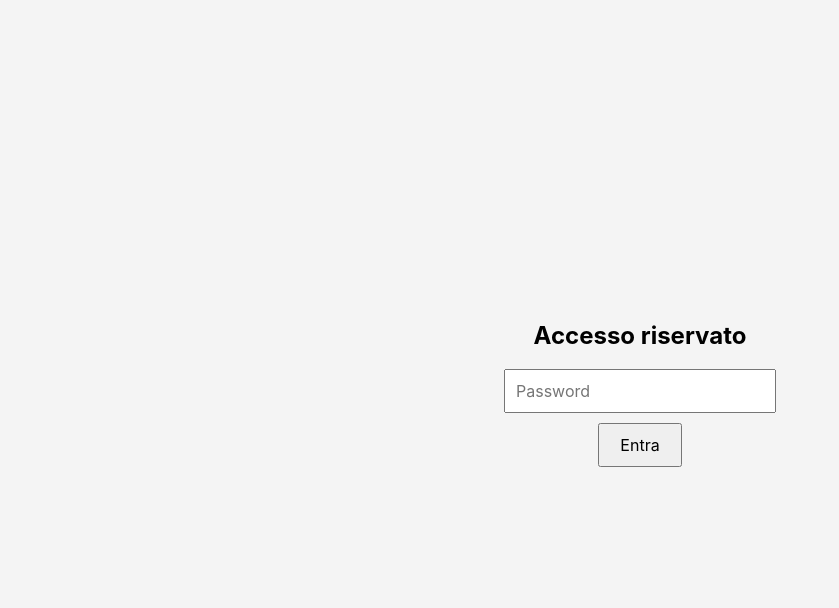
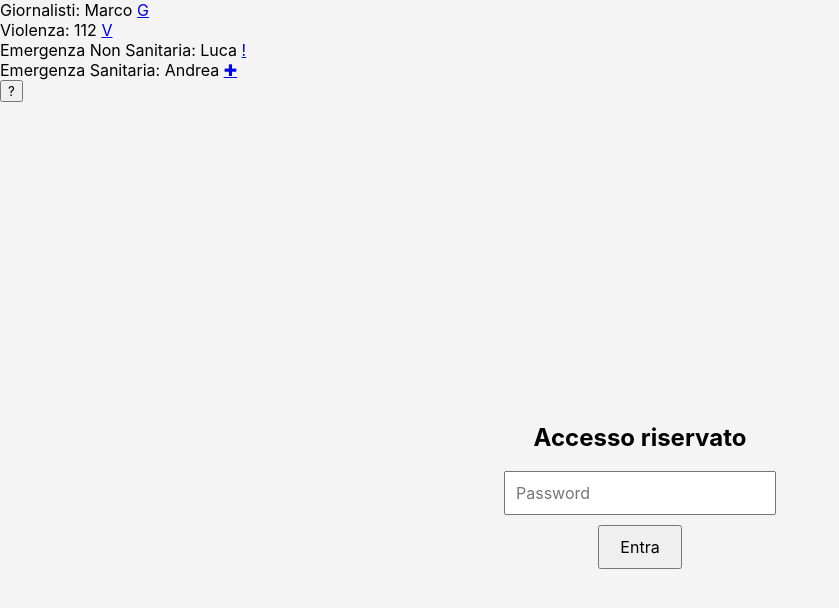
Before and after one commit to GioeleMinotti99/uscieri, a plain HTML site: page index.html in a window 1280 px wide. Shown: the whole page, without its empty margins (0-839 px from the left). Drawn offline with Linux system fonts and the light colour scheme.

Commit message:
Update index.html

```diff
--- a/index.html
+++ b/index.html
@@ -6,6 +6,27 @@
   <meta name="viewport" content="width=device-width, initial-scale=1.0">
   <link rel="stylesheet" href="css/style.css">
 </head>
+  <div id="fab-container">
+  <div id="fab-options">
+    <div class="fab-item">
+      <span class="fab-label">Giornalisti: Marco</span>
+      <a href="tel:3384329449" class="fab-sub-btn journalists">G</a>
+    </div>
+    <div class="fab-item">
+      <span class="fab-label">Violenza: 112</span>
+      <a href="tel:112" class="fab-sub-btn police">V</a>
+    </div>
+    <div class="fab-item">
+      <span class="fab-label">Emergenza Non Sanitaria: Luca</span>
+      <a href="tel:3393806544" class="fab-sub-btn non-medical">!</a>
+    </div>
+    <div class="fab-item">
+      <span class="fab-label">Emergenza Sanitaria: Andrea</span>
+      <a href="tel:3897847544" class="fab-sub-btn medical">✚</a>
+    </div>
+  </div>
+  <button id="fab-main" onclick="toggleFab()">?</button>
+</div>
 <body>
 
 <div id="login">
```
